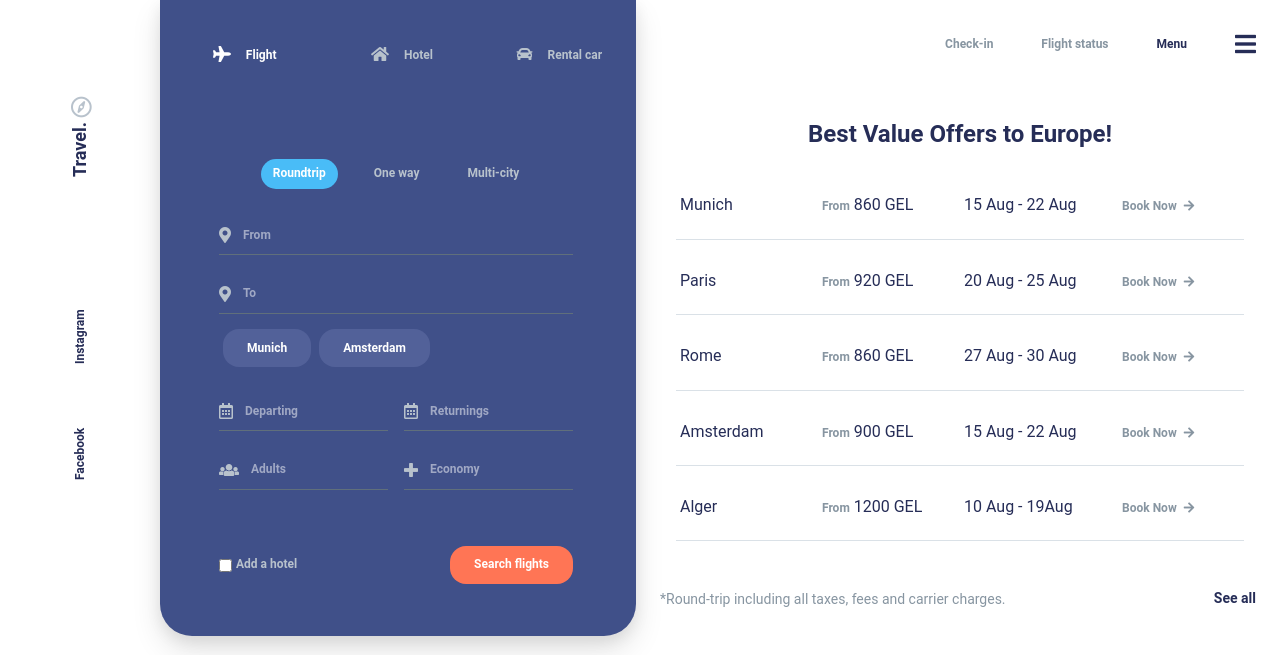
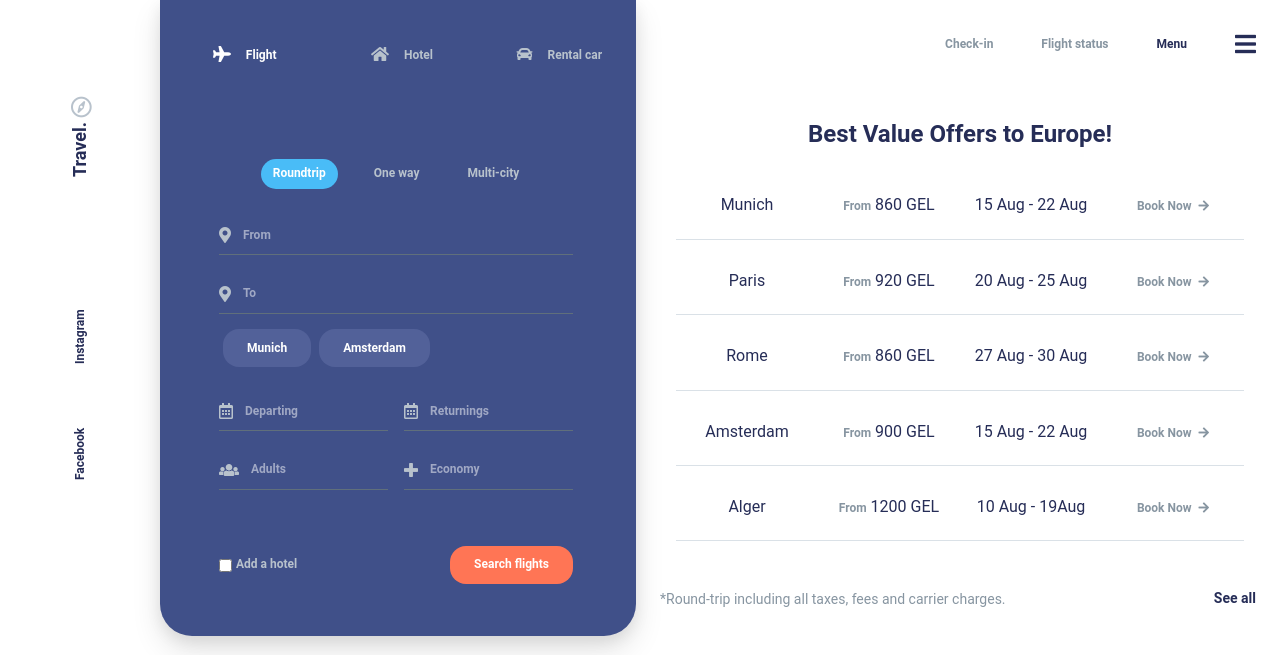
Before and after one commit to abachi/travel-ui, a website: page index.html in a window 1280 px wide. Shown: the top 655 px of the page. Drawn offline with Linux system fonts and the light colour scheme.

Commit message:
add space to flighing period by centreing the text

```diff
--- a/index.html
+++ b/index.html
@@ -144,50 +144,50 @@
 					<h1 class="title text-center text-lg sm:text-xl md:text-2xl text-blue-night"> Best Value Offers to Europe!</h1>
 					<ul class="text-base text-blue-night my-12 px-6">
 						<li class="flex justify-between border-b border-grey-light pb-6 my-8">
-							<p class="w-1/4 sm:mx-1 text-xs sm:text-sm md:text-base">Munich</p>
-							<p class="w-1/4 sm:mx-1 text-xs sm:text-sm md:text-base"><span class="text-grey-dark text-xs font-semibold">From</span> 860 GEL</p>
-							<p class="w-1/4 sm:mx-1 text-xs sm:text-sm md:text-base">15 Aug - 22 Aug</p>
-							<p class="w-1/4 sm:mx-1 text-xs sm:text-sm md:text-base">
+							<p class="w-1/4 sm:mx-1 text-center text-xs sm:text-sm md:text-base">Munich</p>
+							<p class="w-1/4 sm:mx-1 text-center text-xs sm:text-sm md:text-base"><span class="text-grey-dark text-xs font-semibold">From</span> 860 GEL</p>
+							<p class="w-1/4 sm:mx-1 text-center text-xs sm:text-sm md:text-base">15 Aug - 22 Aug</p>
+							<p class="w-1/4 sm:mx-1 text-center text-xs sm:text-sm md:text-base">
 								<a class="hover:text-white hover:shadow-lg px-4 py-3 text-center text-xs whitespace-no-wrap text-grey-dark rounded-xl font-semibold" href="#">
 									Book Now <i class="fas fa-arrow-right md:ml-1"></i>
 								</a>
 							</p>
 						</li>
 						<li class="flex justify-between border-b border-grey-light pb-6 my-8">
-							<p class="w-1/4 sm:mx-1 text-xs sm:text-sm md:text-base">Paris</p>
-							<p class="w-1/4 sm:mx-1 text-xs sm:text-sm md:text-base"><span class="text-grey-dark text-xs font-semibold">From</span> 920 GEL</p>
-							<p class="w-1/4 sm:mx-1 text-xs sm:text-sm md:text-base">20 Aug - 25 Aug</p>
-							<p class="w-1/4 sm:mx-1 text-xs sm:text-sm md:text-base">
+							<p class="w-1/4 sm:mx-1 text-center text-xs sm:text-sm md:text-base">Paris</p>
+							<p class="w-1/4 sm:mx-1 text-center text-xs sm:text-sm md:text-base"><span class="text-grey-dark text-xs font-semibold">From</span> 920 GEL</p>
+							<p class="w-1/4 sm:mx-1 text-center text-xs sm:text-sm md:text-base">20 Aug - 25 Aug</p>
+							<p class="w-1/4 sm:mx-1 text-center text-xs sm:text-sm md:text-base">
 								<a class="hover:text-white hover:shadow-lg px-4 py-3 text-center whitespace-no-wrap text-xs text-grey-dark rounded-xl font-semibold" href="#">
 									Book Now <i class="fas fa-arrow-right md:ml-1"></i>
 								</a>
 							</p>
 						</li>
 						<li class="flex justify-between border-b border-grey-light pb-6 my-8">
-							<p class="w-1/4 sm:mx-1 text-xs sm:text-sm md:text-base">Rome</p>
-							<p class="w-1/4 sm:mx-1 text-xs sm:text-sm md:text-base"><span class="text-grey-dark text-xs font-semibold">From</span> 860 GEL</p>
-							<p class="w-1/4 sm:mx-1 text-xs sm:text-sm md:text-base">27 Aug - 30 Aug</p>
-							<p class="w-1/4 sm:mx-1 text-xs sm:text-sm md:text-base">
+							<p class="w-1/4 sm:mx-1 text-center text-xs sm:text-sm md:text-base">Rome</p>
+							<p class="w-1/4 sm:mx-1 text-center text-xs sm:text-sm md:text-base"><span class="text-grey-dark text-xs font-semibold">From</span> 860 GEL</p>
+							<p class="w-1/4 sm:mx-1 text-center text-xs sm:text-sm md:text-base">27 Aug - 30 Aug</p>
+							<p class="w-1/4 sm:mx-1 text-center text-xs sm:text-sm md:text-base">
 								<a class="hover:text-white hover:shadow-lg px-4 py-3 text-center whitespace-no-wrap text-xs text-grey-dark rounded-xl font-semibold" href="#">
 									Book Now <i class="fas fa-arrow-right md:ml-1"></i>
 								</a>
 							</p>
 						</li>
 						<li class="flex justify-between border-b border-grey-light pb-6 my-8">
-							<p class="w-1/4 sm:mx-1 text-xs sm:text-sm md:text-base">Amsterdam</p>
-							<p class="w-1/4 sm:mx-1 text-xs sm:text-sm md:text-base"><span class="text-grey-dark text-xs font-semibold">From</span> 900 GEL</p>
-							<p class="w-1/4 sm:mx-1 text-xs sm:text-sm md:text-base">15 Aug - 22 Aug</p>
-							<p class="w-1/4 sm:mx-1 text-xs sm:text-sm md:text-base">
+							<p class="w-1/4 sm:mx-1 text-center text-xs sm:text-sm md:text-base">Amsterdam</p>
+							<p class="w-1/4 sm:mx-1 text-center text-xs sm:text-sm md:text-base"><span class="text-grey-dark text-xs font-semibold">From</span> 900 GEL</p>
+							<p class="w-1/4 sm:mx-1 text-center text-xs sm:text-sm md:text-base">15 Aug - 22 Aug</p>
+							<p class="w-1/4 sm:mx-1 text-center text-xs sm:text-sm md:text-base">
 								<a class="hover:text-white hover:shadow-lg px-4 py-3 text-center whitespace-no-wrap text-xs text-grey-dark rounded-xl font-semibold" href="#">
 									Book Now <i class="fas fa-arrow-right md:ml-1"></i>
 								</a>
 							</p>
 						</li>
 						<li class="flex justify-between border-b border-grey-light pb-6 my-8">
-							<p class="w-1/4 sm:mx-1 text-xs sm:text-sm md:text-base">Alger</p>
-							<p class="w-1/4 sm:mx-1 text-xs sm:text-sm md:text-base"><span class="text-grey-dark text-xs font-semibold">From</span> 1200 GEL</p>
-							<p class="w-1/4 sm:mx-1 text-xs sm:text-sm md:text-base">10 Aug -  19Aug</p>
-							<p class="w-1/4 sm:mx-1 text-xs sm:text-sm md:text-base">
+							<p class="w-1/4 sm:mx-1 text-center text-xs sm:text-sm md:text-base">Alger</p>
+							<p class="w-1/4 sm:mx-1 text-center text-xs sm:text-sm md:text-base"><span class="text-grey-dark text-xs font-semibold">From</span> 1200 GEL</p>
+							<p class="w-1/4 sm:mx-1 text-center text-xs sm:text-sm md:text-base">10 Aug -  19Aug</p>
+							<p class="w-1/4 sm:mx-1 text-center text-xs sm:text-sm md:text-base">
 								<a class="hover:text-white hover:shadow-lg px-4 py-3 text-center whitespace-no-wrap text-xs text-grey-dark rounded-xl font-semibold" href="#">
 									Book Now <i class="fas fa-arrow-right md:ml-1"></i>
 								</a>
```
